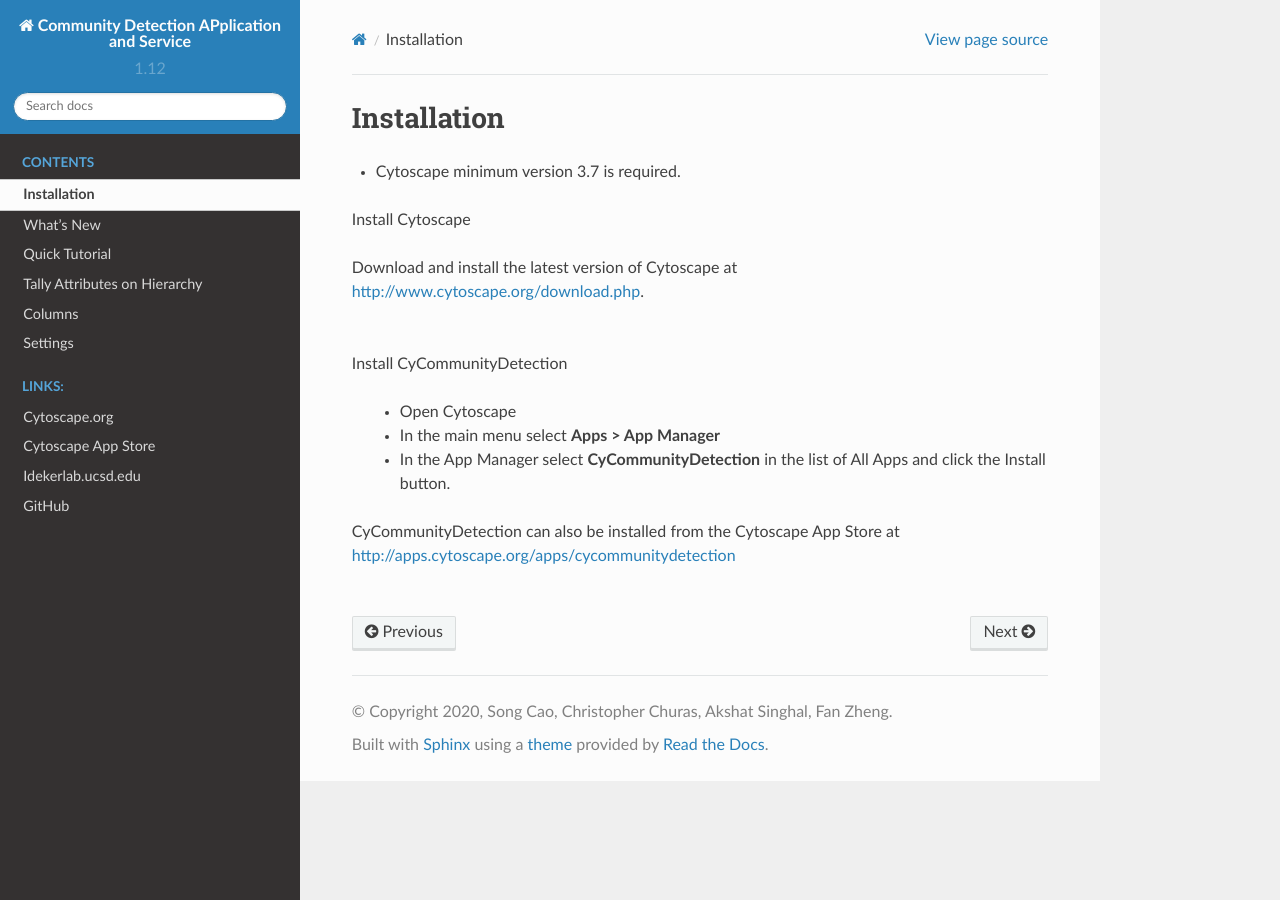
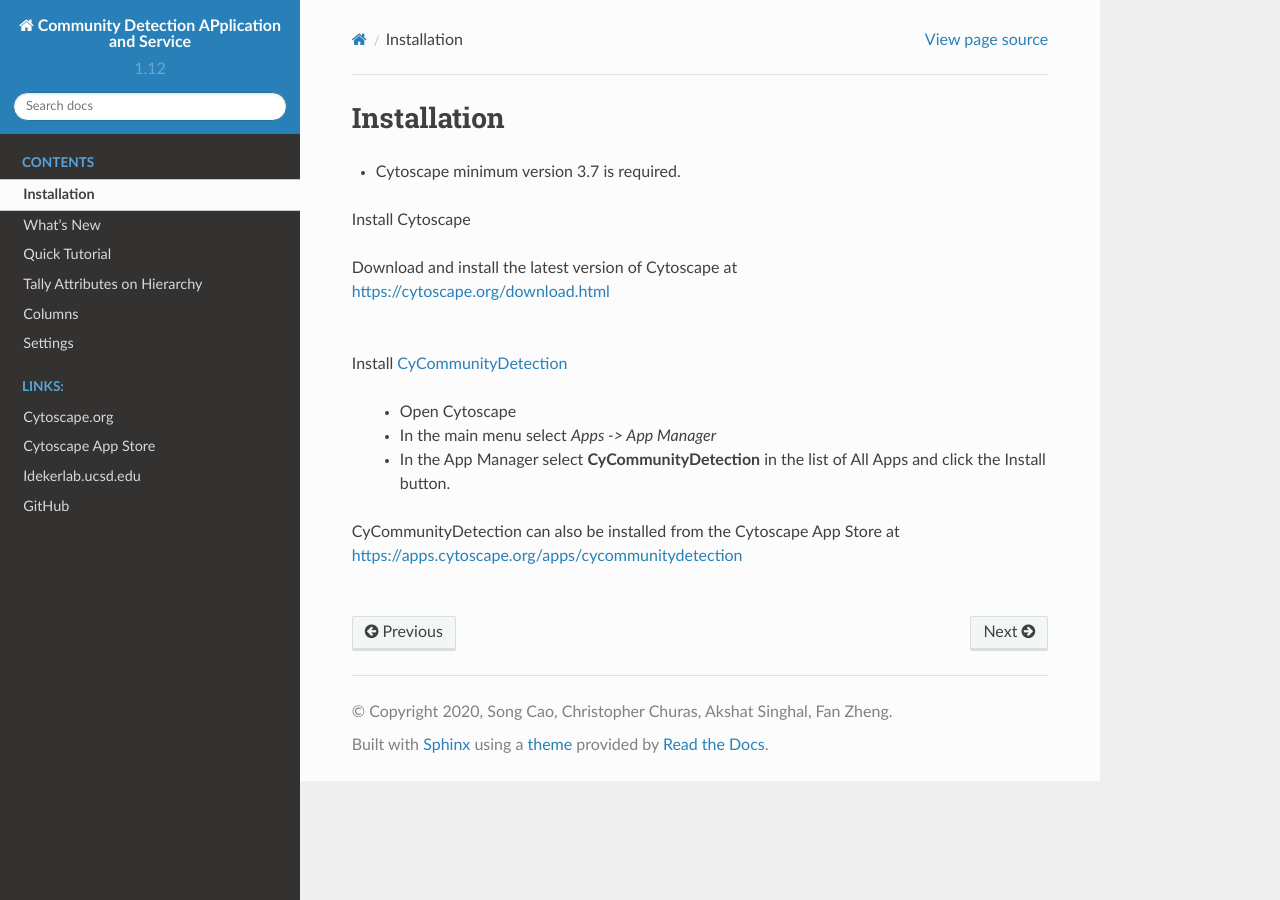
Before and after one commit to cytoscape/cy-community-detection, a Sphinx documentation site: the page built from docs/Installation.rst, in a window 1280 px wide. Built offline with Sphinx 7.4.7 and the Read the Docs theme 2.0.0, drawn with Linux system fonts in a browser that asks for light colours; some of the changed lines change nothing that is shown.

Commit message:
updated urls to SSL

```diff
--- a/docs/Installation.rst
+++ b/docs/Installation.rst
@@ -6,16 +6,17 @@
 Install Cytoscape
 
 | Download and install the latest version of Cytoscape at
-| http://www.cytoscape.org/download.php.
+| https://cytoscape.org/download.html
 |
 
-Install CyCommunityDetection
+Install `CyCommunityDetection <https://apps.cytoscape.org/apps/cycommunitydetection>`_
 
     * Open Cytoscape
-    * In the main menu select **Apps > App Manager**
-    * In the App Manager select **CyCommunityDetection** in the list of All Apps and click the Install button.
+    * In the main menu select `Apps -> App Manager`
+    * In the App Manager select **CyCommunityDetection** in the list of All Apps
+      and click the Install button.
 
 
 | CyCommunityDetection can also be installed from the Cytoscape App Store at
-| http://apps.cytoscape.org/apps/cycommunitydetection
+| https://apps.cytoscape.org/apps/cycommunitydetection
 |
```
